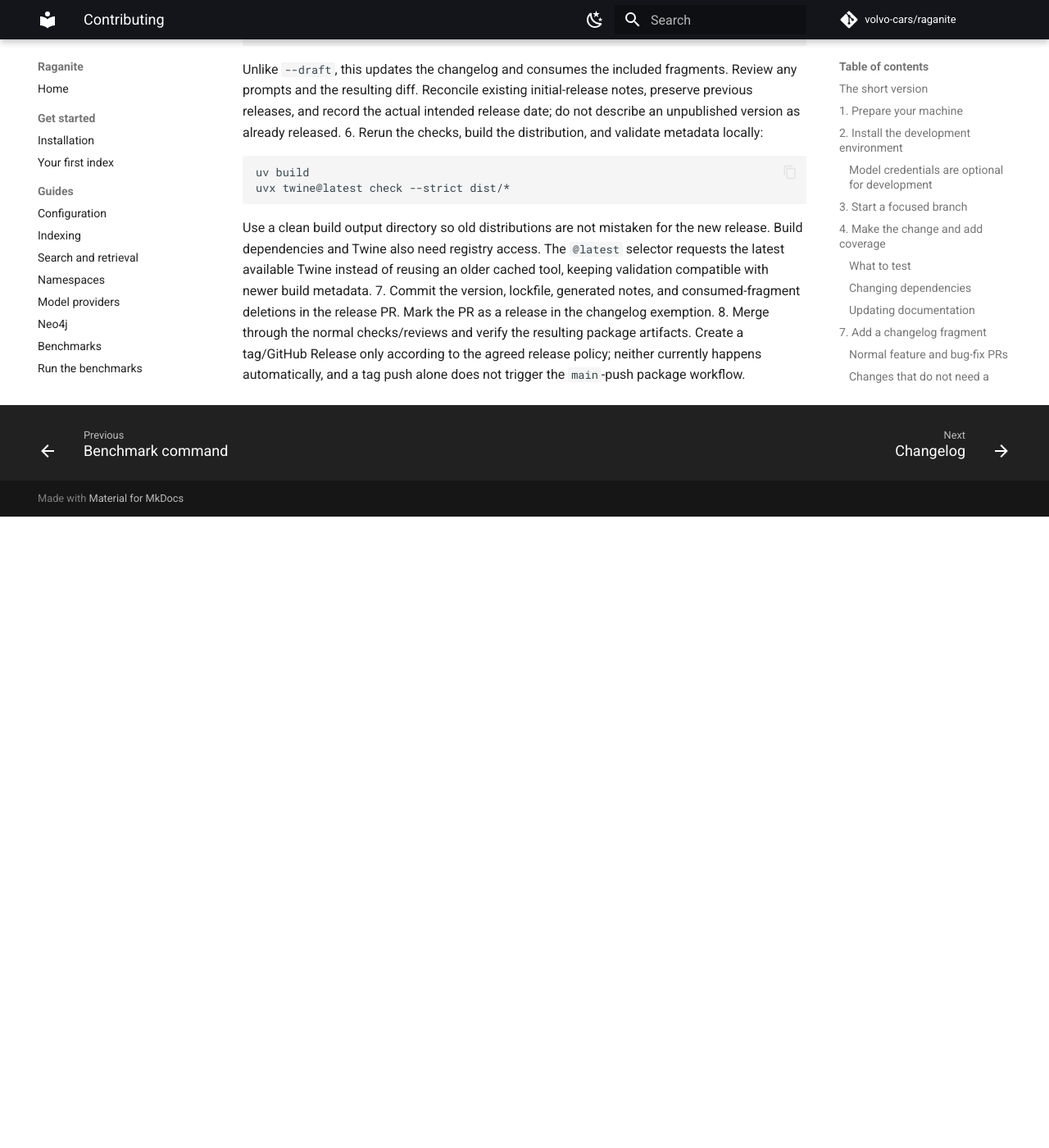
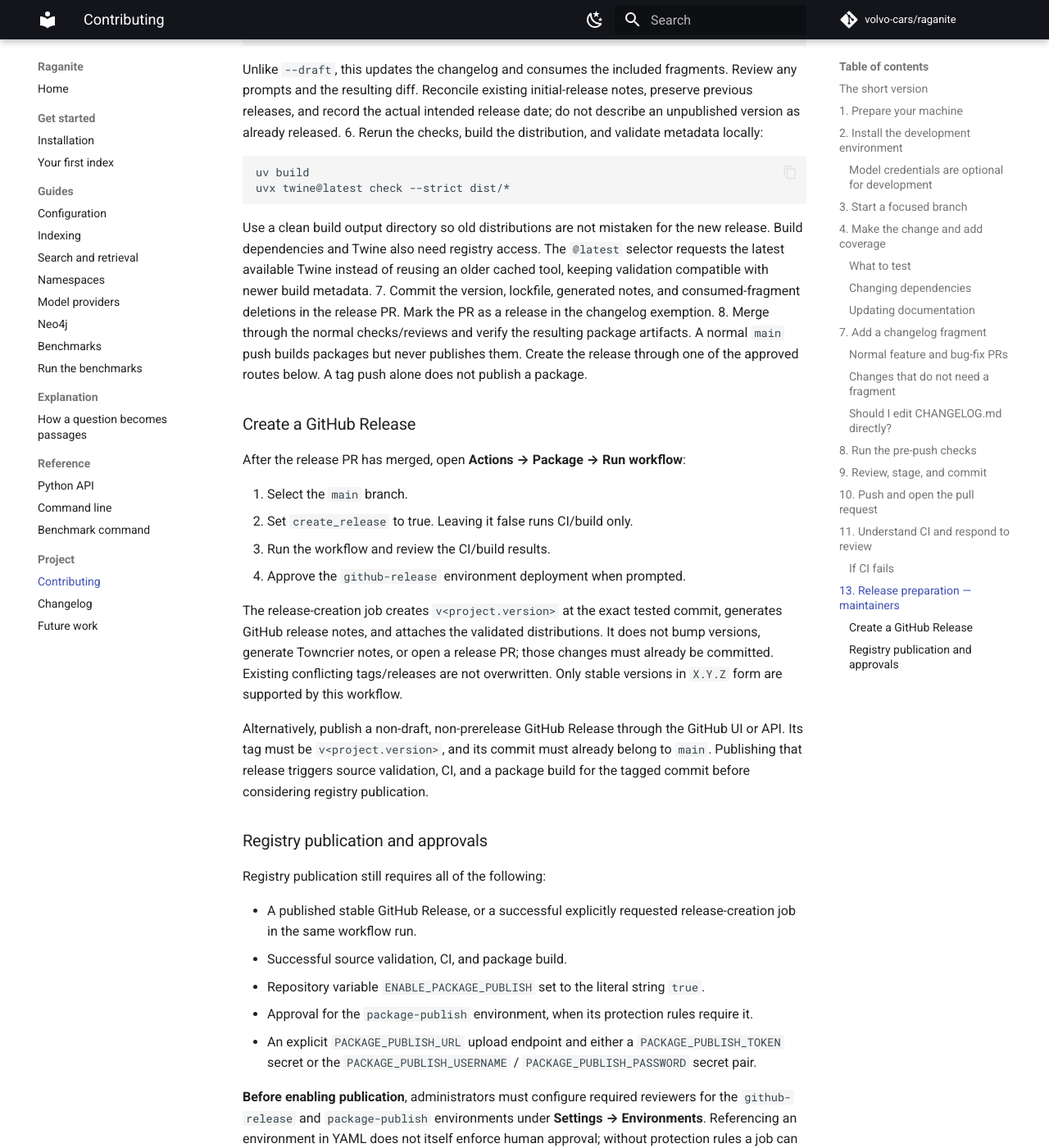
Before and after one commit to volvo-cars/raganite, an MkDocs documentation site: the page built from docs/contributing.md, in a window 1280 px wide and 1400 px high, scrolled down 8096 px. Shown: the whole window at 82% size. Built offline with MkDocs 1.6.1 and Material for MkDocs 9.7.7, drawn with Linux system fonts in a browser that asks for light colours; comment, search, counter and statistics services are not loaded; before the commit the page ends 8726 px from its top, so only the background shows below that; some of the changed text lies outside the part shown.

Commit message:
One little thing

```diff
--- a/docs/contributing.md
+++ b/docs/contributing.md
@@ -368,6 +368,61 @@
 7. Commit the version, lockfile, generated notes, and consumed-fragment deletions
    in the release PR. Mark the PR as a release in the changelog exemption.
 8. Merge through the normal checks/reviews and verify the resulting package
-   artifacts. Create a tag/GitHub Release only according to the agreed release
-   policy; neither currently happens automatically, and a tag push alone does
-   not trigger the `main`-push package workflow.
+   artifacts. A normal `main` push builds packages but never publishes them.
+   Create the release through one of the approved routes below. A tag push
+   alone does not publish a package.
+
+### Create a GitHub Release
+
+After the release PR has merged, open **Actions → Package → Run workflow**:
+
+1. Select the `main` branch.
+2. Set `create_release` to true. Leaving it false runs CI/build only.
+3. Run the workflow and review the CI/build results.
+4. Approve the `github-release` environment deployment when prompted.
+
+The release-creation job creates `v<project.version>` at the exact tested commit,
+generates GitHub release notes, and attaches the validated distributions. It does
+not bump versions, generate Towncrier notes, or open a release PR; those changes
+must already be committed. Existing conflicting tags/releases are not overwritten.
+Only stable versions in `X.Y.Z` form are supported by this workflow.
+
+Alternatively, publish a non-draft, non-prerelease GitHub Release through the
+GitHub UI or API. Its tag must be `v<project.version>`, and its commit must already
+belong to `main`. Publishing that release triggers source validation, CI, and a
+package build for the tagged commit before considering registry publication.
+
+### Registry publication and approvals
+
+Registry publication still requires all of the following:
+
+- A published stable GitHub Release, or a successful explicitly requested
+  release-creation job in the same workflow run.
+- Successful source validation, CI, and package build.
+- Repository variable `ENABLE_PACKAGE_PUBLISH` set to the literal string `true`.
+- Approval for the `package-publish` environment, when its protection rules require it.
+- An explicit `PACKAGE_PUBLISH_URL` upload endpoint and either a
+  `PACKAGE_PUBLISH_TOKEN` secret or the `PACKAGE_PUBLISH_USERNAME` /
+  `PACKAGE_PUBLISH_PASSWORD` secret pair.
+
+**Before enabling publication**, administrators must configure required reviewers
+for the `github-release` and `package-publish` environments under **Settings →
+Environments**. Referencing an environment in YAML does not itself enforce human
+approval; without protection rules a job can proceed without a review. Configure
+branch/tag restrictions and disable self-approval where appropriate. Custom
+runners must also provide Git, Bash, and the GitHub CLI (`gh`) for release creation.
+
+Leave `ENABLE_PACKAGE_PUBLISH` unset or false to create GitHub Releases and build
+artifacts without uploading to a package registry. Ordinary `main` pushes and
+build-only manual runs cannot publish, even when that variable is true.
+
+The workflow's default token permission remains `contents: read`. Only the
+release-creation job receives `contents: write` for tags/releases; build, test,
+and registry-publishing jobs do not. No job creates release PRs, so none receives
+`pull-requests: write`. If release-PR automation is added later, grant that
+permission only to its dedicated job, along with the contents access it needs.
+
+Releases created using the workflow's `GITHUB_TOKEN` do not start another release
+event workflow. The approved creation route therefore continues to the gated
+publishing job in the same run. Registry uploads reuse that run's validated
+distributions and deliberately fail on duplicate versions.
```
Also changed, not shown: README.md (+0 -4 lines), 1 other file.
